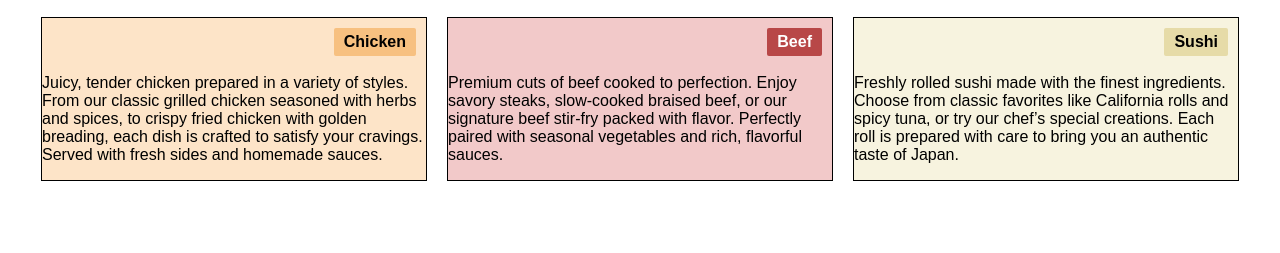
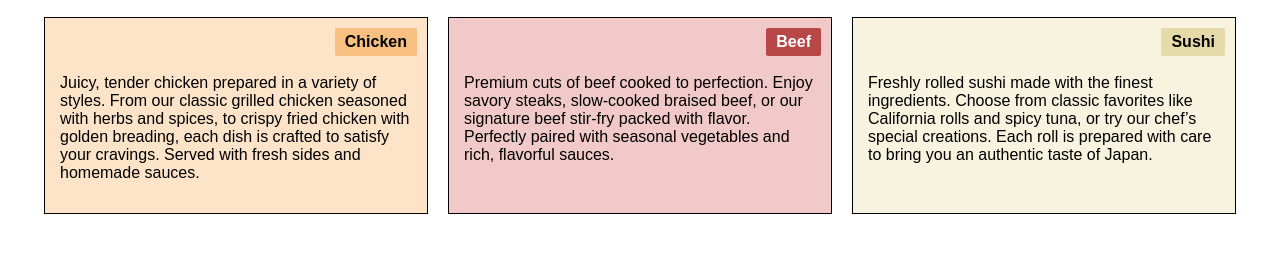
Before and after one commit to LPUbox/LPUbox.github.io, a plain HTML site: page index.html in a window 1280 px wide. Shown: the part 61-314 px from the top of the page. Drawn offline with Linux system fonts and the light colour scheme.

Commit message:
Update styles.css

```diff
--- a/css/styles.css
+++ b/css/styles.css
@@ -30,11 +30,13 @@ h1 {
   border-radius: 2px;
 }
 
-/* Make each section a positioned container */
 .menu-section {
   position: relative;
-  padding-top: 40px; /* create space for the header */
+  padding: 15px;
+  padding-top: 40px; /* still keep space for the header */
+  box-sizing: border-box;
 }
+
 
 /* Specific colors for each section header */
 .chicken-header {
```
